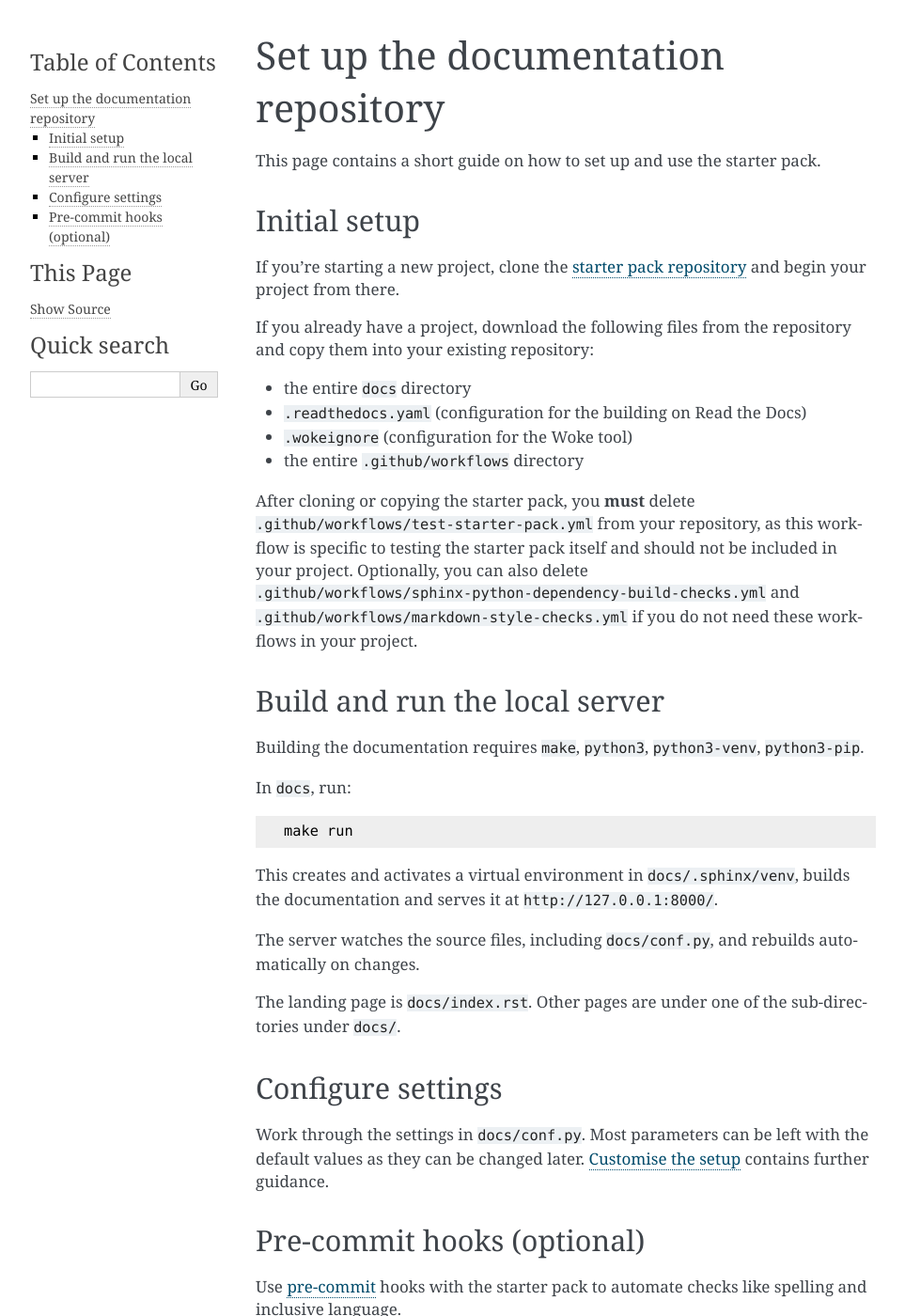
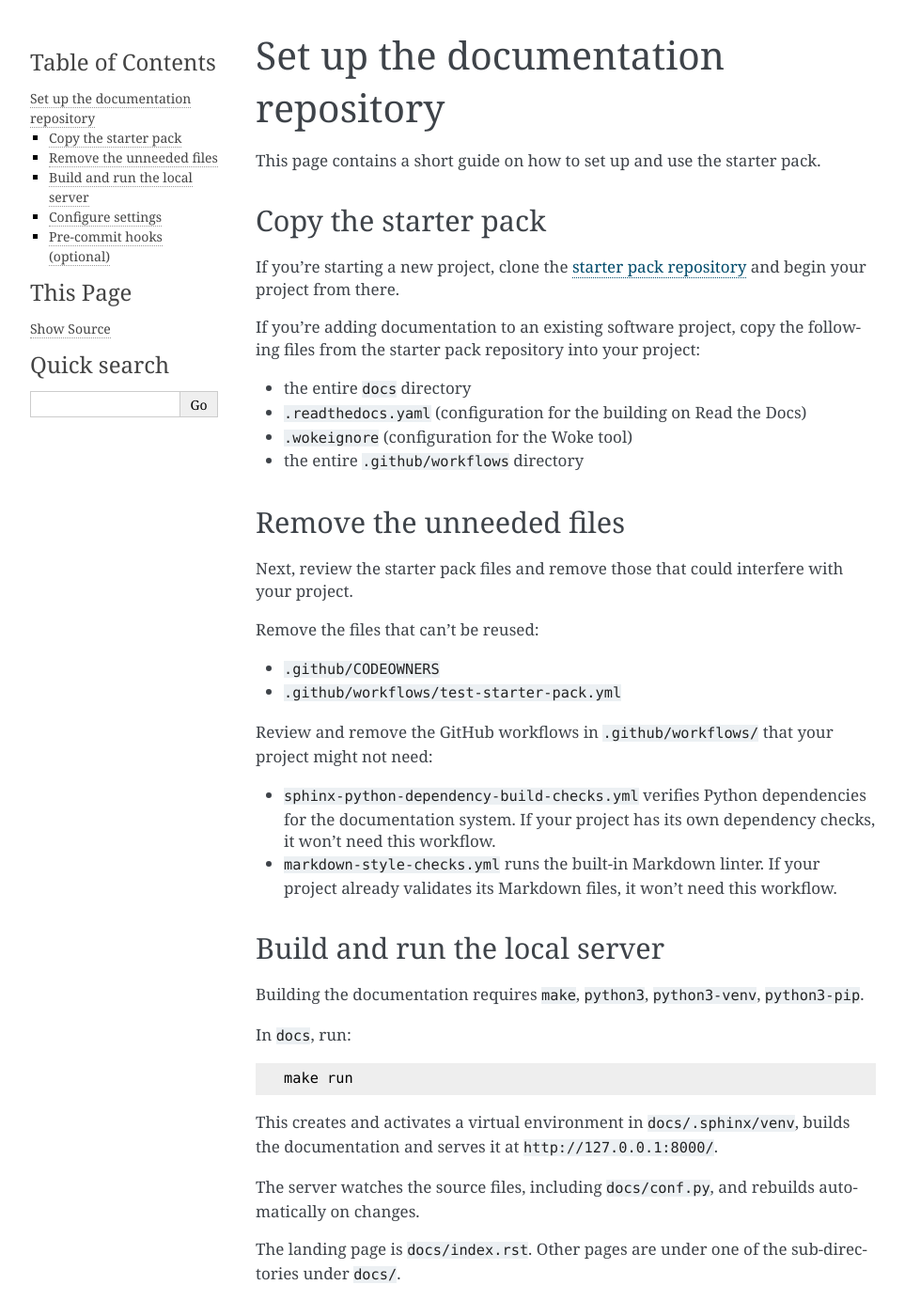
Before and after one commit to canonical/sphinx-docs-starter-pack, a Sphinx documentation site: the page built from docs/tutorial/set-up.rst, in a window 1280 px wide and 1400 px high. Shown: the whole window at 94% size, without its empty margins (148-1111 px from the left). Built offline with Sphinx 7.4.7, drawn with Linux system fonts in a browser that asks for light colours; pages that are not in the unit, such as notebooks, are missing from menus; cross-references to code outside the pages are shown as plain code.

Commit message:
docs: add step to remove CODEOWNERS in the tutorial (#458)
Reorganise the first two sections so copying and pruning files are
discrete actions.

```diff
--- a/docs/tutorial/set-up.rst
+++ b/docs/tutorial/set-up.rst
@@ -8,20 +8,36 @@ This page contains a short guide on how to set up and use the starter pack.
 
 .. _initial-setup:
 
-Initial setup
-=============
+Copy the starter pack
+=====================
 
 If you're starting a new project, clone the `starter pack repository <https://github.com/canonical/sphinx-docs-starter-pack>`_ and begin your project from there.
 
-If you already have a project, download the following files from the repository and copy them into your existing repository:
+If you're adding documentation to an existing software project, copy the following files from the starter pack repository into your project:
 
 * the entire :file:`docs` directory
 * :file:`.readthedocs.yaml` (configuration for the building on Read the Docs)
 * :file:`.wokeignore` (configuration for the Woke tool)
 * the entire :file:`.github/workflows` directory
 
-After cloning or copying the starter pack, you **must** delete :file:`.github/workflows/test-starter-pack.yml` from your repository, as this workflow is specific to testing the starter pack itself and should not be included in your project. Optionally, you can also delete
-:file:`.github/workflows/sphinx-python-dependency-build-checks.yml` and :file:`.github/workflows/markdown-style-checks.yml` if you do not need these workflows in your project.
+
+.. _remove-unneeded-files:
+
+Remove the unneeded files
+=========================
+
+Next, review the starter pack files and remove those that could interfere with your project.
+
+Remove the files that can't be reused:
+
+- :file:`.github/CODEOWNERS`
+- :file:`.github/workflows/test-starter-pack.yml`
+
+Review and remove the GitHub workflows in ``.github/workflows/`` that your project might not need:
+
+- :file:`sphinx-python-dependency-build-checks.yml` verifies Python dependencies for the documentation system. If your project has its own dependency checks, it won't need this workflow.
+- :file:`markdown-style-checks.yml` runs the built-in Markdown linter. If your project already validates its Markdown files, it won't need this workflow.
+
 
 Build and run the local server
 ==============================
```
Also changed, not shown: CHANGELOG.md (+1 -0 lines).
